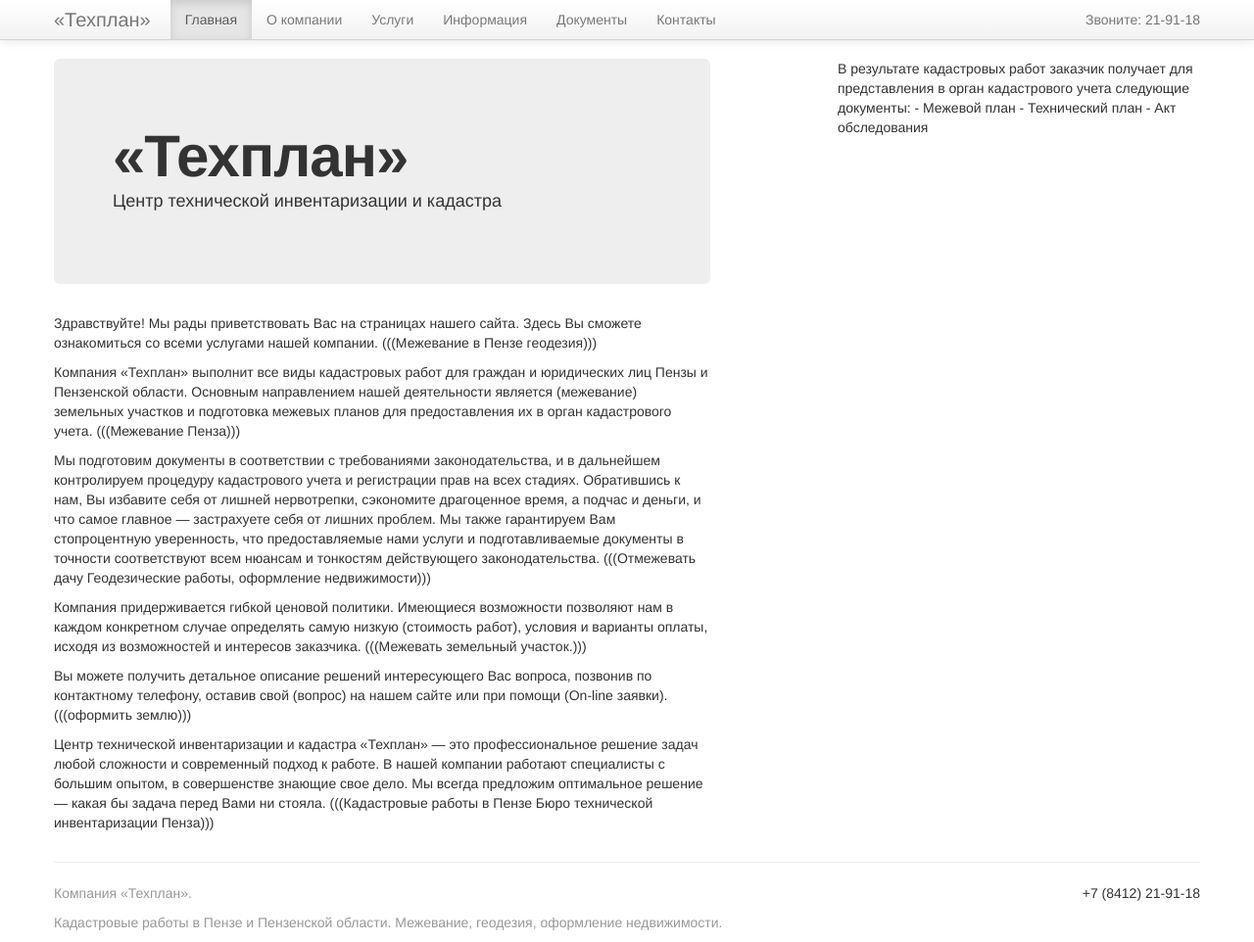
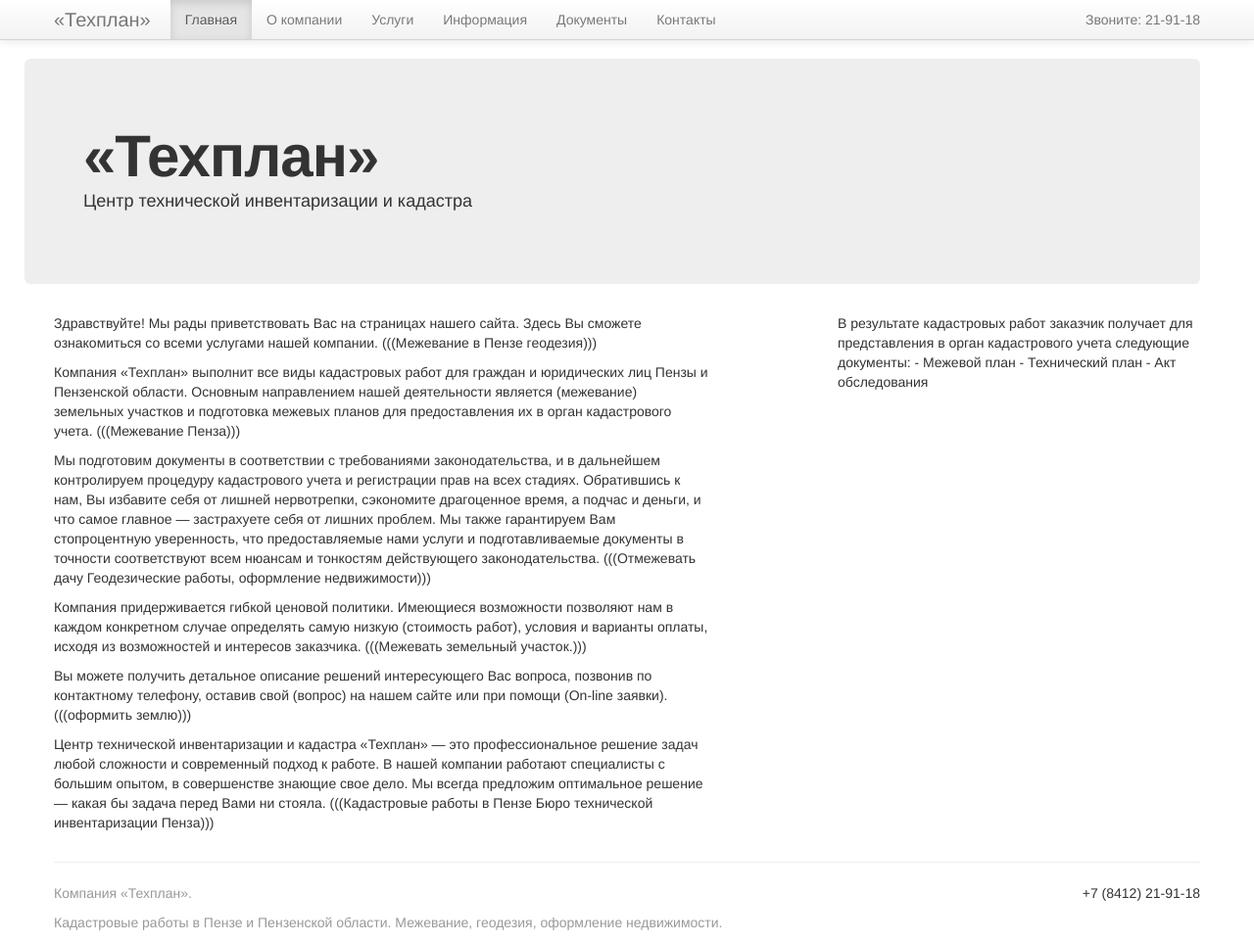
Before and after one commit to m1kc/m1kc.github.com, a Jekyll site: the page built from tehplan/index.md, in a window 1280 px wide and 962 px high. Shown: the whole window at 98% size. Built offline with Jekyll 4.4.1, drawn with Linux system fonts in a browser that asks for light colours.

Commit message:
Tehplan.

```diff
--- a/_layouts/default.html
+++ b/_layouts/default.html
@@ -45,6 +45,10 @@
 	<div class="container">
       <div class="row">
       	{% if page.main == true %}
+<div class="hero-unit">
+<h1>&laquo;Техплан&raquo;</h1>
+<p>Центр технической инвентаризации и кадастра</p>
+</div>
   			<div class="span7">
 				{{ content }}
 		    </div>
--- a/tehplan/index.md
+++ b/tehplan/index.md
@@ -3,12 +3,6 @@ layout: default
 title: something
 main: true
 ---
-
-
-<div class="hero-unit">
-<h1>&laquo;Техплан&raquo;</h1>
-<p>Центр технической инвентаризации и кадастра</p>
-</div>
 
 Здравствуйте! Мы рады приветствовать Вас на страницах нашего сайта. Здесь Вы сможете ознакомиться со всеми услугами нашей компании. (((Межевание в Пензе геодезия)))
 
```
